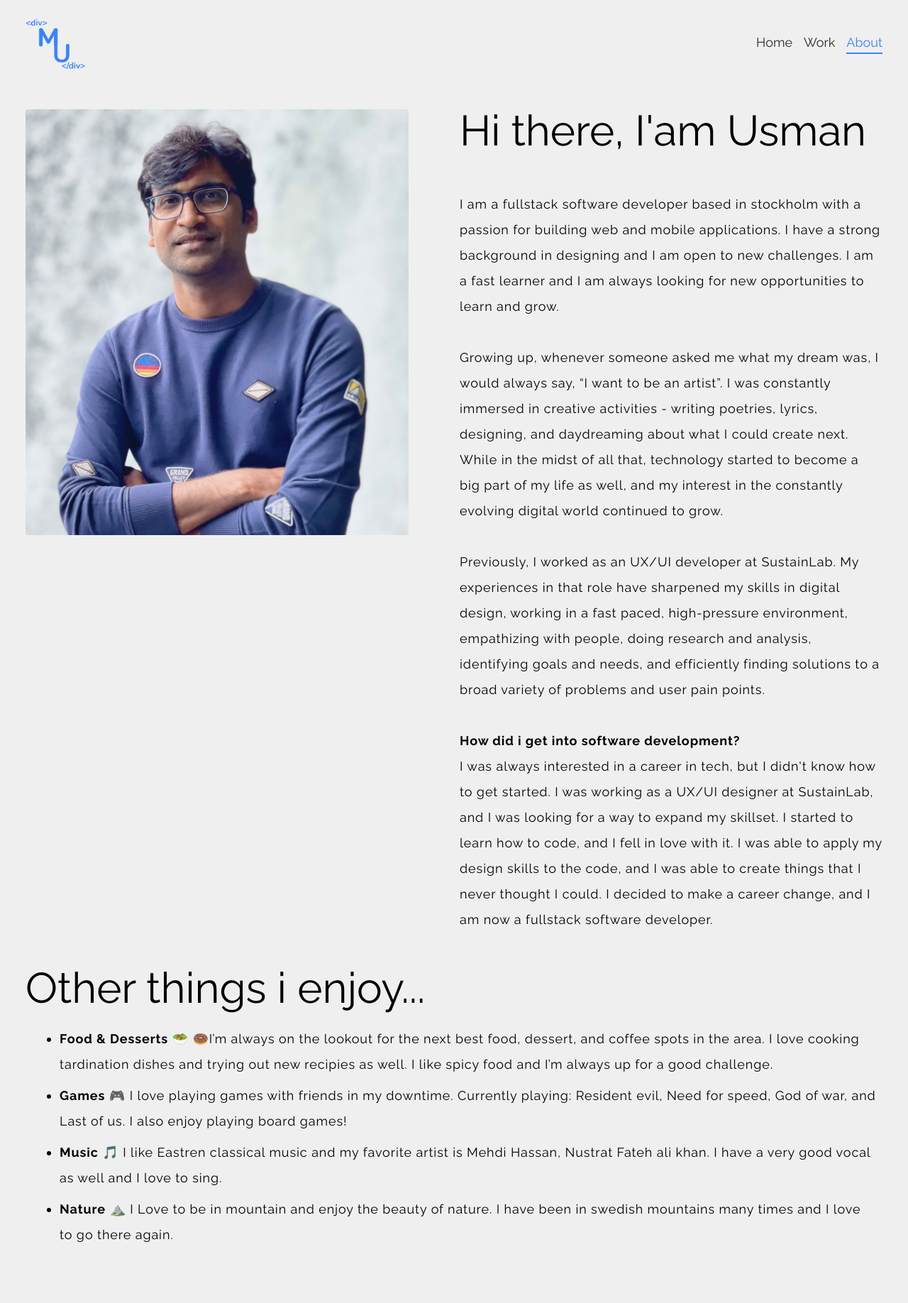
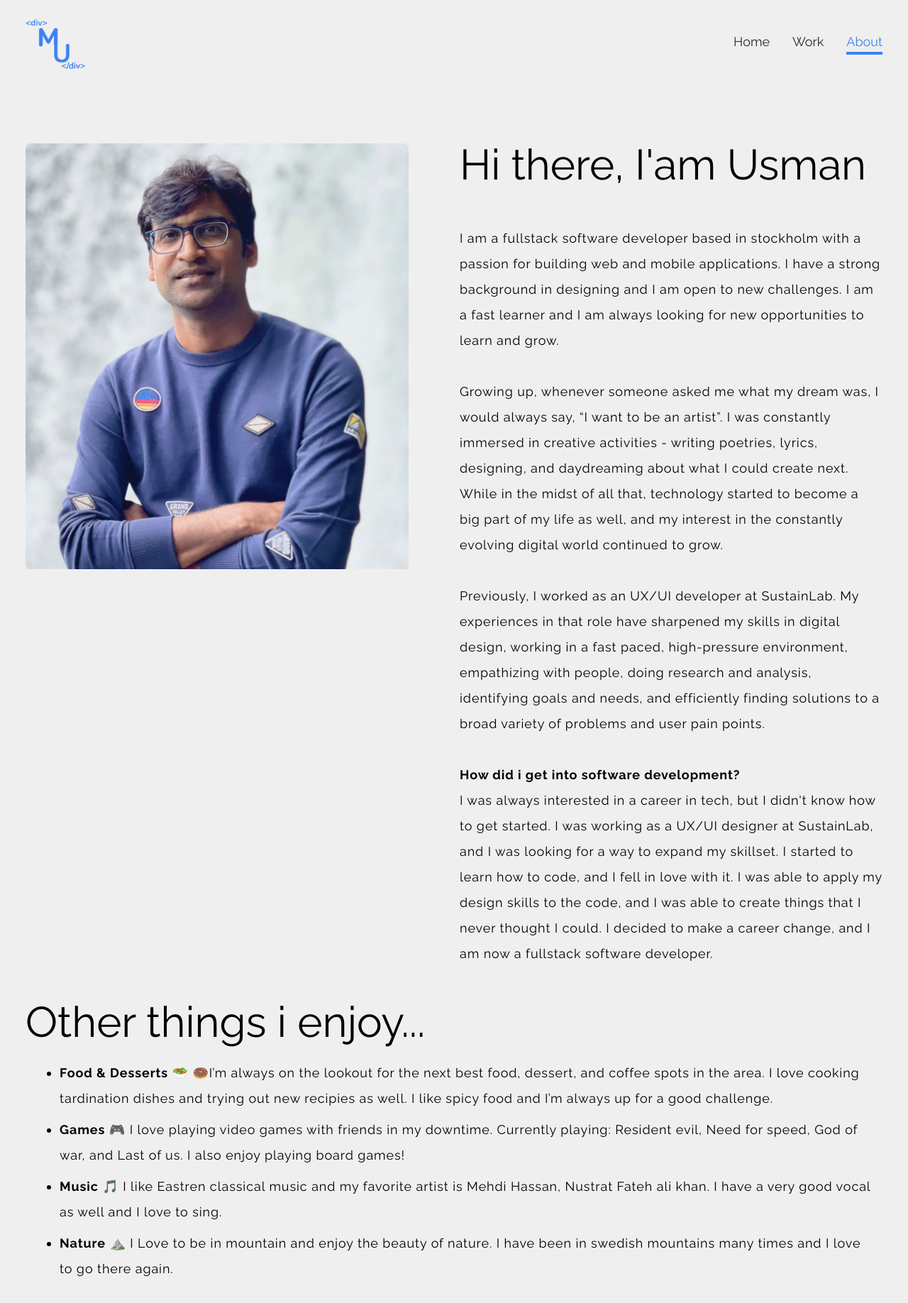
Before and after one commit to MuhammadUsmanMushtaq/portfolio-v2, a Next.js app: page /about in a window 1280 px wide. Shown: the top 1836 px of the page at 71% size. Before the commit the page ends 1798 px from the top, so only its background shows below. Built offline with nearby package versions, Linux system fonts and the light colour scheme.

Commit message:
scroll fixed in hero component

```diff
--- a/components/Navbar.js
+++ b/components/Navbar.js
@@ -25,11 +25,11 @@ const Navbar = () => {
         />
       </Link>
 
-      <ul className='hidden sm:flex gap-4'>
+      <ul className='hidden sm:flex gap-8'>
         <li
           className={
             router.pathname == '/'
-              ? 'border-b-2 border-blue-500 text-blue-500 text-lg'
+              ? 'border-b-4 border-blue-500 text-blue-500 text-lg'
               : 'text-lg hover:text-blue-500'
           }
         >
@@ -38,7 +38,7 @@ const Navbar = () => {
         <li
           className={
             router.pathname == '/work'
-              ? 'border-b-2 border-blue-500 text-blue-500 text-lg'
+              ? 'border-b-4 border-blue-500 text-blue-500 text-lg'
               : 'text-lg hover:text-blue-500'
           }
         >
@@ -48,7 +48,7 @@ const Navbar = () => {
         <li
           className={
             router.pathname == '/about'
-              ? 'border-b-2 border-blue-500 text-blue-500 text-lg'
+              ? 'border-b-4 border-blue-500 text-blue-500 text-lg'
               : 'text-lg hover:text-blue-500'
           }
         >
--- a/pages/about.js
+++ b/pages/about.js
@@ -3,14 +3,14 @@ import Image from 'next/image';
 
 const about = () => {
   return (
-    <div className=' p-4 flex flex-wrap gap-4 md:justify-center m-auto max-w-[1240px]'>
+    <div className=' p-4 md:mt-12 flex flex-wrap gap-4 md:justify-center m-auto max-w-[1240px]'>
       <div className='py-4 md:flex-1'>
         <Image
           src='/images/about.jpg'
           width={540}
           height={600}
           objectFit='cover'
-          className=' rounded'
+          className='rounded-lg shadow-lg'
         />
       </div>
       <div className='md:flex-1 py-4'>
@@ -63,17 +63,17 @@ const about = () => {
             challenge.
           </li>
           <li className=' m-2'>
-            <span className='font-bold'>Games</span> 🎮 I love playing games
-            with friends in my downtime. Currently playing: Resident evil, Need
-            for speed, God of war, and Last of us. I also enjoy playing board
-            games!
+            <span className='font-bold'>Games</span> 🎮 I love playing video
+            games with friends in my downtime. Currently playing: Resident evil,
+            Need for speed, God of war, and Last of us. I also enjoy playing
+            board games!
           </li>
           <li className=' m-2'>
             <span className='font-bold'>Music</span> 🎵 I like Eastren classical
             music and my favorite artist is Mehdi Hassan, Nustrat Fateh ali
             khan. I have a very good vocal as well and I love to sing.
           </li>
-          <li className=' m-2'>
+          <li className=' m-2 mb-12'>
             <span className='font-bold'>Nature</span> ⛰️ I Love to be in
             mountain and enjoy the beauty of nature. I have been in swedish
             mountains many times and I love to go there again.
--- a/pages/work/[id].js
+++ b/pages/work/[id].js
@@ -24,7 +24,7 @@ export const getStaticProps = async (context) => {
 
 const Details = ({ project }) => {
   return (
-    <div className='m-auto p-4  '>
+    <div className='m-auto p-4 md:mt-12 '>
       <h1 className='text-4xl  m-auto text-center pb-10 uppercase'>
         {project.title}
       </h1>
--- a/pages/work/index.js
+++ b/pages/work/index.js
@@ -4,7 +4,7 @@ import Link from 'next/link';
 
 const Work = () => {
   return (
-    <div className='p-4 max-w-[1240px] m-auto'>
+    <div className='p-4 md:mt-12 max-w-[1240px] m-auto'>
       <h1 className='text-3xl md:text-4xl font-bold text-center pb-10 '>
         My Work
       </h1>
--- a/styles/globals.css
+++ b/styles/globals.css
@@ -8,6 +8,9 @@ html {
   background-color: #efefef;
 }
 
+body {
+  overflow-y: scroll;
+}
 .custom-img {
   background-image: url(https://images.unsplash.com/photo-1663832669522-41dbf914e1a0?ixlib=rb-1.2.1&ixid=MnwxMjA3fDB8MHxlZGl0b3JpYWwtZmVlZHw0OXx8fGVufDB8fHx8&auto=format&fit=crop&w=1000&q=60);
 }
```
